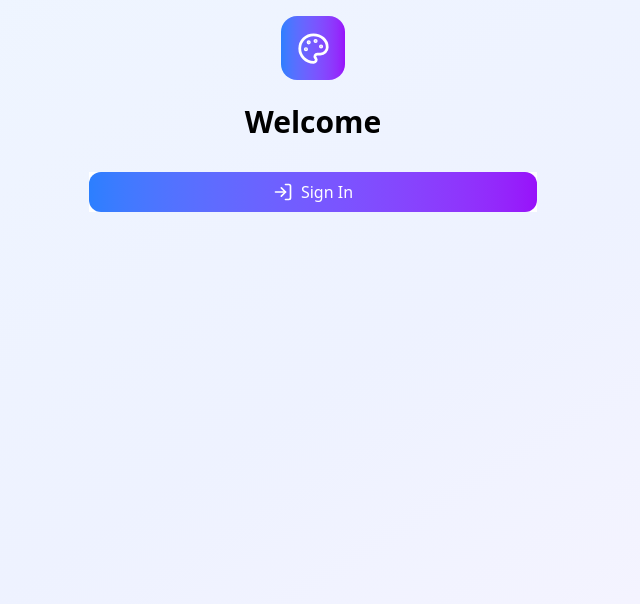
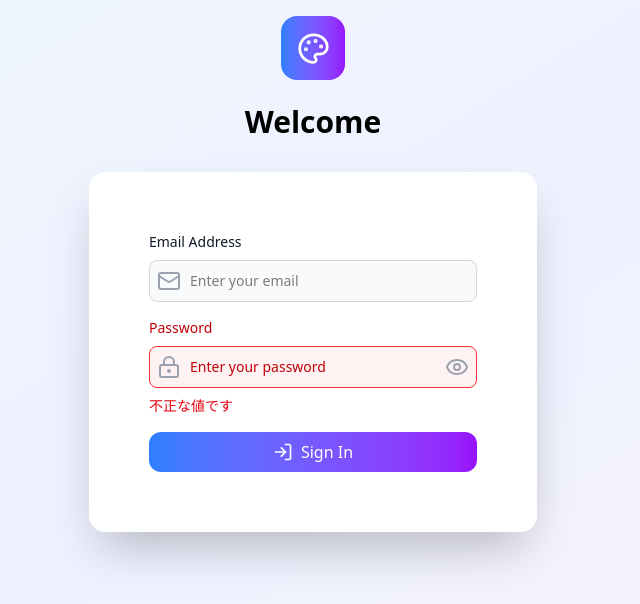
Before and after one commit to ksk45/OnlineBoard, a React (Vite) app in the folder frontend/: page / in a window 1280 px wide. Shown: the top 604 px of the page, without its empty margins (327-967 px from the left). Built offline with nearby package versions, Linux system fonts and the light colour scheme.

Commit message:
ログイン画面　インプットコンポーネント作成

```diff
--- /dev/null
+++ b/frontend/src/components/Auth/AuthInput.tsx
@@ -0,0 +1,112 @@
+import { Eye, LockKeyhole, Mail, User } from "lucide-react";
+import { useState, type JSX } from "react";
+import { tv, type VariantProps } from "tailwind-variants";
+
+// cssの条件分岐を記載
+const inputField = tv({
+  // slots：デフォルトのcssを記述
+  slots: {
+    label: "mb-2 block text-sm font-medium text-gray-900 dark:text-white",
+    input:
+      "block w-full rounded-lg border border-gray-300 bg-gray-50 p-2.5 text-sm",
+    error: "mt-2 text-sm text-red-600 dark:text-red-500",
+  },
+  // variants: 条件に応じたcssを記述
+  variants: {
+    error: {
+      true: {
+        label: "text-red-700 dark:text-red-500",
+        input:
+          "border-red-500 bg-red-50 text-red-900 placeholder-red-700 focus:border",
+      },
+    },
+  },
+});
+
+// props定義
+type AuthInputProps = VariantProps<typeof inputField> & {
+  errorMessage?: string;
+  type: string;
+};
+
+// メイン処理
+const AuthInput = (props: AuthInputProps) => {
+  const { label, input, error } = inputField({
+    error: !!props.errorMessage,
+  });
+
+  // inputのtype定義
+  const types: Record<string, string> = {
+    email: "email",
+    pass: "password",
+  };
+  const type = types[props.type] || "text";
+
+  // input名定義
+  const inputLabels: Record<string, string> = {
+    email: "Email Address",
+    pass: "Password",
+    pass_new: "Password",
+    pass_conf: "Confirm Password",
+    name: "Name",
+  };
+  const inputLabel = inputLabels[props.type] || "Input value";
+
+  // placeholderのアイコン定義
+  const placeholderIconsClass = "absolute ml-2 text-gray-400";
+
+  const placeholderIcons: Record<string, JSX.Element> = {
+    email: <Mail className={placeholderIconsClass} />,
+    pass: <LockKeyhole className={placeholderIconsClass} />,
+    pass_new: <LockKeyhole className={placeholderIconsClass} />,
+    pass_conf: <LockKeyhole className={placeholderIconsClass} />,
+    name: <User className={placeholderIconsClass} />,
+  };
+  const placeholderIcon = placeholderIcons[props.type] || null;
+
+  // placeholder定義
+  const placeholders: Record<string, string> = {
+    email: "Enter your email",
+    pass: "Enter your password",
+    pass_new: "Create a password",
+    pass_conf: "Confirm your password",
+    name: "Enter your Name",
+  };
+  const placeholder = placeholders[props.type] || "Enter value";
+
+  // pass確認ボタン定義
+  const [isVisible, setIsVisible] = useState(false);
+  const togglePassVisibility = () => {
+    setIsVisible(!isVisible);
+  };
+
+  return (
+    <div>
+      <label className={label()}>{inputLabel}</label>
+      <div className="relative flex items-center">
+        {placeholderIcon}
+        <input
+          type={isVisible ? "text" : type}
+          placeholder={placeholder}
+          className={`${input()} pl-10`}
+          required
+        />
+        {(props.type === "pass" || props.type === "pass_new") && (
+          <button
+            type="button"
+            onClick={togglePassVisibility}
+            className="absolute right-2 text-gray-400"
+            tabIndex={-1}
+          >
+            <Eye />
+          </button>
+        )}
+      </div>
+      {props.errorMessage && (
+        <div className={error()}>{props.errorMessage}</div>
+      )}
+    </div>
+  );
+};
+
+export default AuthInput;
--- a/frontend/src/pages/AuthPage.tsx
+++ b/frontend/src/pages/AuthPage.tsx
@@ -1,23 +1,50 @@
-import { useState } from 'react'
-import AuthHeader from '../components/Auth/AuthHeader'
-import type { AuthMode } from '../types/auth';
-import AuthMainButton from '../components/Auth/AuthMainButton';
+import { useState, type JSX } from "react";
+import AuthHeader from "../components/Auth/AuthHeader";
+import AuthInput from "../components/Auth/AuthInput";
+import AuthMainButton from "../components/Auth/AuthMainButton";
+import type { AuthMode } from "../types/auth";
 
 const AuthPage = () => {
+  const [authMode, setAuthMode] = useState<AuthMode>("signIn");
 
-  const [authMode, setAuthMode] = useState<AuthMode>("signIn");
+  // それぞれのフォームを定義
+  // サインイン
+  const signInForm = () => (
+    <>
+      <AuthInput type="email" />
+      <AuthInput type="pass" errorMessage="不正な値です" />
+      <AuthMainButton authMode={authMode} />
+    </>
+  );
+  // サインアップ
+  const signUpForm = () => (
+    // TODO: サインアップ画面作成時に定義
+    <></>
+  );
+
+  // ゲストログイン
+  const guestForm = () => (
+    //TODO: ゲストログイン画面作成時に定義
+    <></>
+  );
+
+  // authModeに応じてフォームを切り替え
+  const inputForm: Record<AuthMode, JSX.Element> = {
+    signIn: signInForm(),
+    signUp: signUpForm(),
+    guest: guestForm(),
+  };
 
   return (
     <div className="min-h-screen bg-gradient-to-br from-blue-50 via-indigo-50 to-purple-50 p-4">
       <div className="max-w-md w-full space-y-8 mx-auto">
-        <AuthHeader authMode={authMode}/>
-        <div></div>
-        <div className="bg-white">
-          <AuthMainButton authMode={authMode}/>
+        <AuthHeader authMode={authMode} />
+        <div className="bg-white w-full h-auto p-15 rounded-2xl space-y-4 shadow-2xl">
+          {inputForm[authMode]}
         </div>
       </div>
     </div>
-  )
-}
+  );
+};
 
-export default AuthPage
+export default AuthPage;
```
